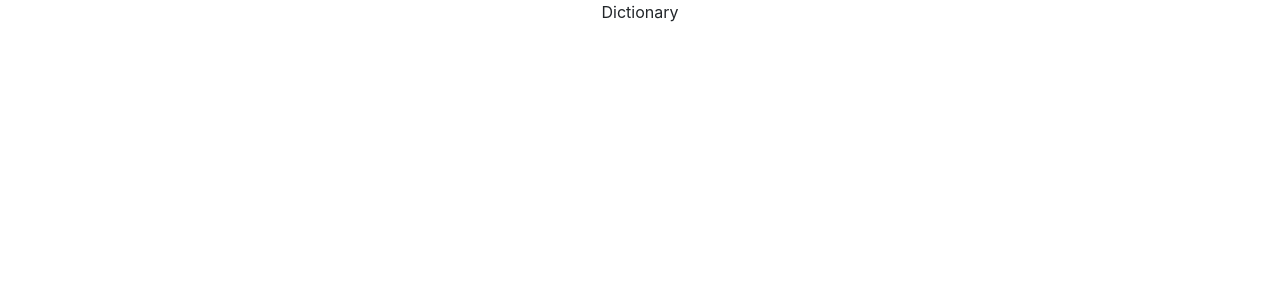
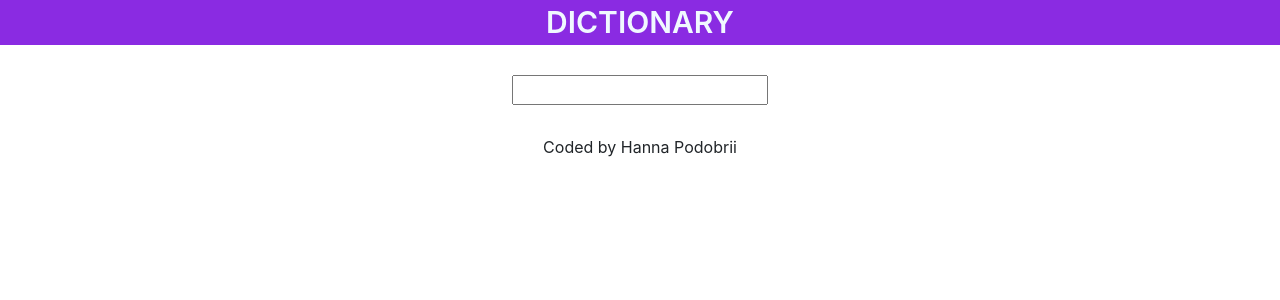
Before and after one commit to anna-podobrii/dictionary, a React (Create React App) app: page / in a window 1280 px wide. Shown: the top 300 px of the page. Built offline with nearby package versions, Linux system fonts and the light colour scheme.

Commit message:
search engine

```diff
--- a/src/App.css
+++ b/src/App.css
@@ -0,0 +1,9 @@
+.App{
+
+}
+header{
+background-color: blueviolet;
+font-size: 30px;
+font-weight: 600;
+color: aliceblue;
+}
--- a/src/App.js
+++ b/src/App.js
@@ -1,10 +1,16 @@
-
-import './App.css';
+import "./App.css";
+import Dictionary from "./Dictionary";
 
 export default function App() {
   return (
     <div className="App">
-      <div className="text-center">Dictionary</div>
+      <header className="header">
+        <div className="text-center">DICTIONARY</div>
+      </header>
+      <div className="main">
+        <Dictionary />
+      </div>
+      <footer className="footer text-center">Coded by Hanna Podobrii</footer>
     </div>
   );
 }
--- /dev/null
+++ b/src/Dictionary.css
@@ -0,0 +1,4 @@
+.Dictionary {
+
+  margin: 30px auto;
+}
--- /dev/null
+++ b/src/Dictionary.js
@@ -0,0 +1,23 @@
+import React, { useState } from "react";
+import "./Dictionary.css";
+
+export default function Dictionary() {
+  let [keyword, setKeyword] = useState("");
+  function search(event) {
+    event.preventDefault();
+    alert(`Search ${keyword}`);
+  }
+
+    function setKeywordFunc(event) {
+        setKeyword(event.target.value)
+        console.log(event.target.value);
+  }
+
+  return (
+    <div className="Dictionary">
+      <form className="text-center" onSubmit={search}>
+        <input type="search" onChange={setKeywordFunc} />
+      </form>
+    </div>
+  );
+}
```
